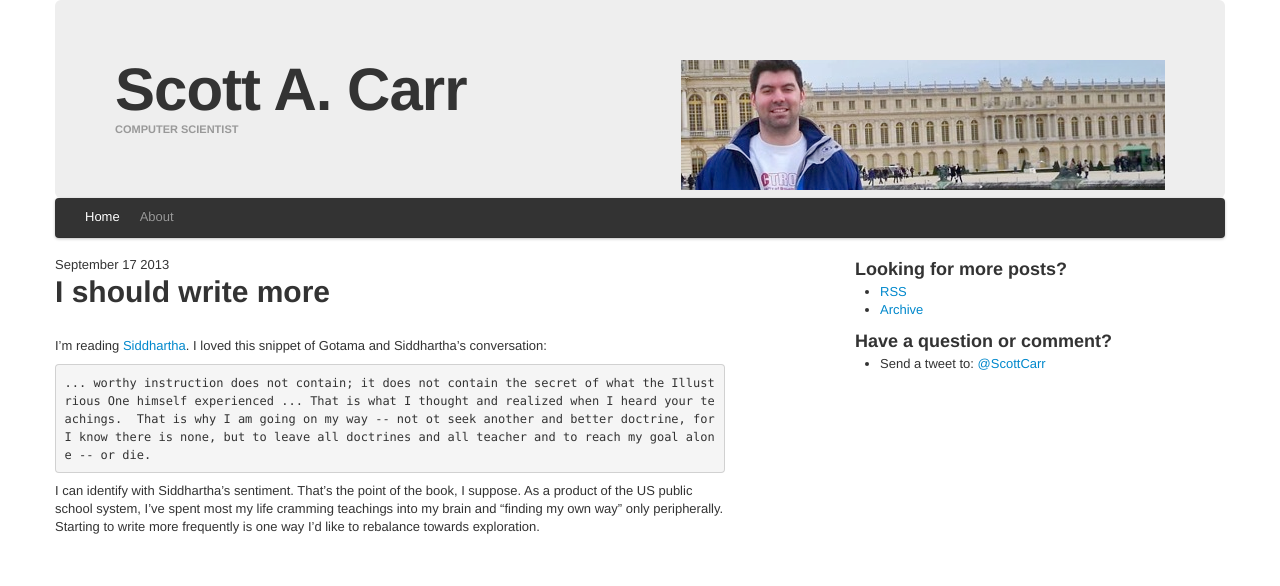
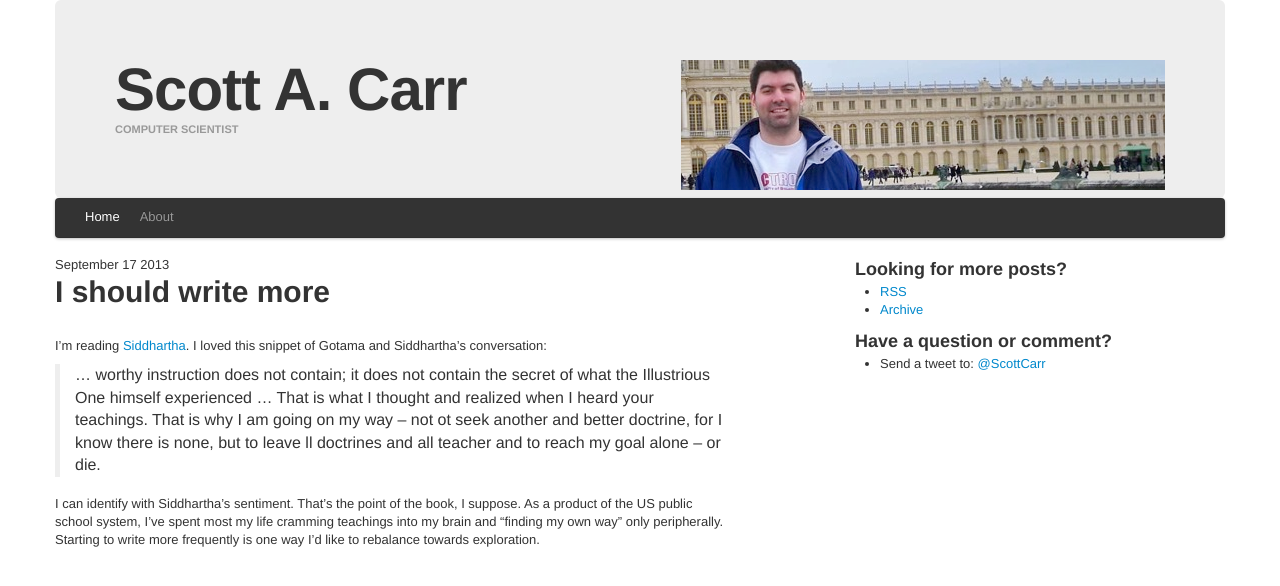
Before and after one commit to scottcarr/scottcarr.github.com, a Jekyll site: the page built from _posts/2013-9-17-I-should-write-more.md, in a window 1280 px wide. Shown: the top 586 px of the page. Built offline with Jekyll 4.4.1, drawn with Linux system fonts in a browser that asks for light colours.

Commit message:
formating

```diff
--- a/_posts/2013-9-17-I-should-write-more.md
+++ b/_posts/2013-9-17-I-should-write-more.md
@@ -7,6 +7,6 @@ summary: Honestly, could I be writing less?
 
 I'm reading [Siddhartha](http://en.wikipedia.org/wiki/Siddhartha_(novel)).  I loved this snippet of Gotama and Siddhartha's conversation:
 
-    ... worthy instruction does not contain; it does not contain the secret of what the Illustrious One himself experienced ... That is what I thought and realized when I heard your teachings.  That is why I am going on my way -- not ot seek another and better doctrine, for I know there is none, but to leave all doctrines and all teacher and to reach my goal alone -- or die.
+> ... worthy instruction does not contain; it does not contain the secret of what the Illustrious One himself experienced ... That is what I thought and realized when I heard your teachings.  That is why I am going on my way -- not ot seek another and better doctrine, for I know there is none, but to leave ll doctrines and all teacher and to reach my goal alone -- or die.
 
 I can identify with Siddhartha's sentiment.  That's the point of the book, I suppose.  As a product of the US public school system, I've spent most my life cramming teachings into my brain and "finding my own way" only peripherally.  Starting to write more frequently is one way I'd like to rebalance towards exploration.
```
